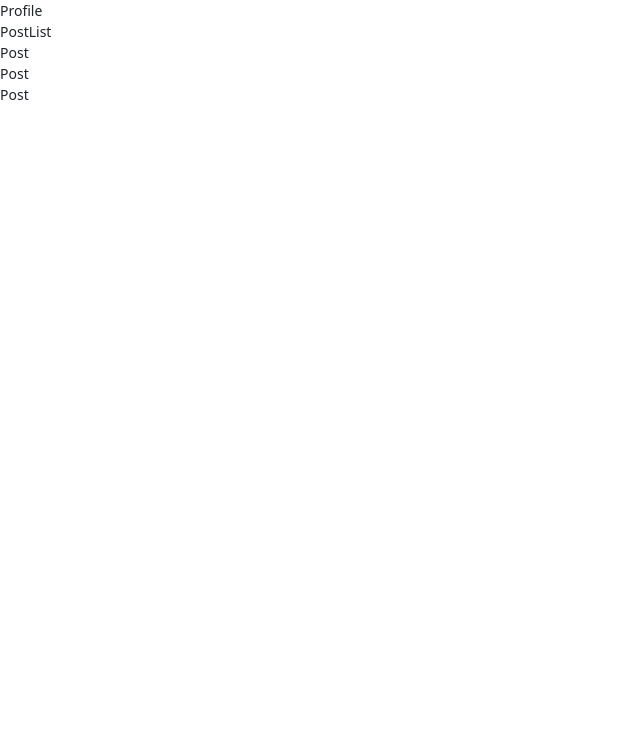
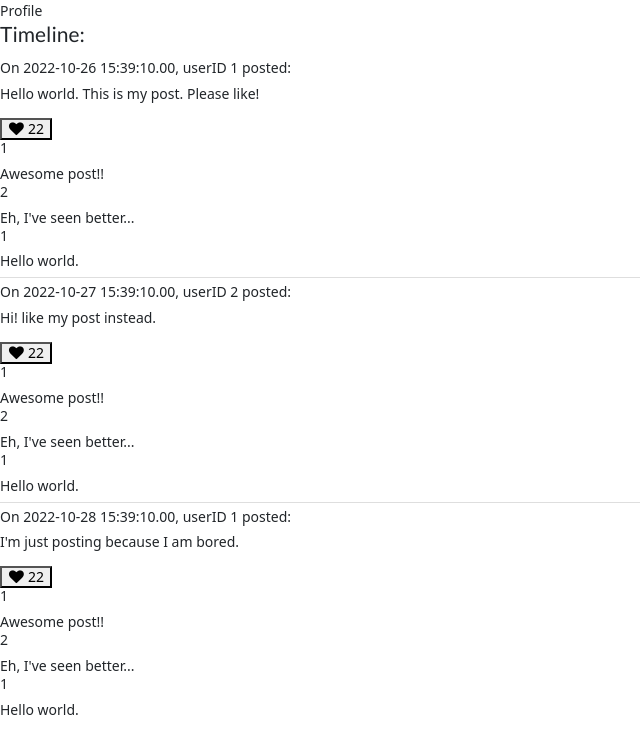
Before and after one commit to HoltHunter/Group-12, a React (Create React App) app in the folder react-app/: page /profile in a window 1280 px wide. Shown: the top 754 px of the page, without its empty margins (0-640 px from the left). Built offline with nearby package versions, Linux system fonts and the light colour scheme.

Commit message:
Added static funcionality
Created comment.js to render comments

```diff
--- a/react-app/package.json
+++ b/react-app/package.json
@@ -2,7 +2,6 @@
   "name": "react-app",
   "version": "0.1.0",
   "private": true,
-  "proxy": "http://localhost:5000",
   "dependencies": {
     "@chakra-ui/icons": "^2.0.11",
     "@chakra-ui/react": "^2.3.5",
--- a/react-app/src/components/HomeFeed.js
+++ b/react-app/src/components/HomeFeed.js
@@ -6,6 +6,7 @@ class HomeFeed extends React.Component {
         return (
             <div>
                 Home
+                <h4>Hi {this.props.session.username}</h4>
                 <PostList />
             </div>
         )
--- a/react-app/src/components/Post.js
+++ b/react-app/src/components/Post.js
@@ -1,4 +1,6 @@
 import React from "react";
+import IconButton from "./IconButton";
+import Comment from "./comment";
 
 // Can model this component on UserCard, to start.
 
@@ -11,12 +13,49 @@ import React from "react";
 // 6. Share button
 // 7. User icon / profile pic. Can use a placeholder for now, like UserCard does.
 // 8. User name is a link to user Profile.
+const testComments = [
+    {
+        "user_id":'1',
+        "post_id": '1',
+        "date_created": '2022-10-26 18:36:10.98',
+        "content": 'Awesome post!!'
+    },
+    {
+        "user_id":'2',
+        "post_id": '1',
+        "date_created": '2022-10-26 18:36:10.98',
+        "content": 'Eh, I\'ve seen better...'
+    },
+    {
+        "user_id":'1',
+        "post_id": '1',
+        "date_created": '2022-10-26 18:36:10.98',
+        "content": 'Hello world.'
+    },
+]
 
-const Post = () => {
+
+const Post = ({post}) => {
     return (
-        <div>
-            Post
+        <div className="">
+            <h6>On {post.date_created}, userID {post.user_id} posted:</h6>
+            <p>{post.content}</p>
+            <IconButton
+                iconName="heart"
+                label={post.likes_count}
+                onClick=""
+            />
+            {testComments.map((comment) => {
+                    return (
+                        <div key={ comment.id } className="item">
+                            <Comment
+                                comment={ comment }
+                            />
+                        </div>
+                    )
+                })}
         </div>
+
     )
 }
 
--- a/react-app/src/components/PostList.js
+++ b/react-app/src/components/PostList.js
@@ -7,13 +7,52 @@ import Post from "./Post";
 
 // Can model this component on UserList.js
 
+const testPosts = [
+    {
+        "id": '1',
+        "date_created": '2022-10-26 15:39:10.00',
+        "date_modified": '',
+        "user_id": '1',
+        "content": 'Hello world. This is my post. Please like!',
+        "likes_count": '22'
+    },
+    {
+        "id": '2',
+        "date_created": '2022-10-27 15:39:10.00',
+        "date_modified": '',
+        "user_id": '2',
+        "content": 'Hi! like my post instead.',
+        "likes_count": '22'
+    },
+    {
+        "id": '3',
+        "date_created": '2022-10-28 15:39:10.00',
+        "date_modified": '',
+        "user_id": '1',
+        "content": 'I\'m just posting because I am bored.',
+        "likes_count": '22'
+    }
+]
+
+
 const PostList = () => {
     return (
         <div>
-            PostList
-            <Post />
-            <Post />
-            <Post />
+        <h4>Timeline:</h4>
+        <div className="ui relaxed divided list">
+            {
+                testPosts.map((post) => {
+                    return (
+                        <div key={ post.id } className="item">
+                            <Post
+                                post={ post }
+                            />
+                        </div>
+                    )
+                })
+            }
+        </div>
+
         </div>
     )
 }
--- /dev/null
+++ b/react-app/src/components/comment.js
@@ -0,0 +1,18 @@
+import React from "react";
+
+
+
+const Comment = ({comment}) => {
+
+
+
+  return (
+    <div>
+      <h6>{comment.user_id}</h6>
+      <p>{comment.content}</p>
+    </div>
+  )
+
+}
+
+export default Comment;
```
Also changed, not shown: 1 other file (tests, documents, lock files or other folders).
